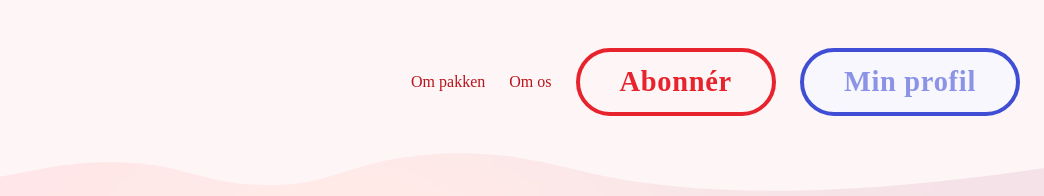
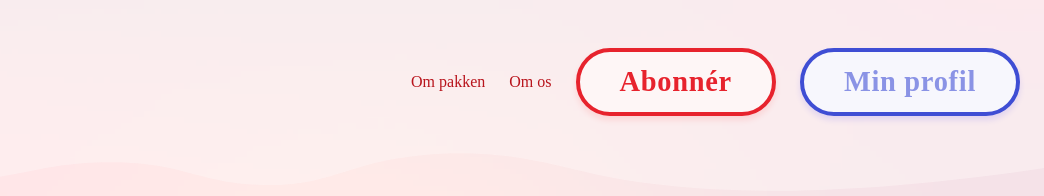
Before and after one commit to laba0002/period, an Astro site: page / in a window 1280 px wide. Shown: the top 196 px of the page, 236-1280 px from the left. Built offline with nearby package versions, Linux system fonts and the light colour scheme; Astro itself is replaced by a stand-in of ours; a web font is replaced by a local one.

Commit message:
boxshadow

```diff
--- a/src/components/Button.astro
+++ b/src/components/Button.astro
@@ -6,9 +6,9 @@ const buttonStyling = " border-blue-900 rounded-border_radius-3xl border-md trac
 const variantClasses = {
     "textlink": "underline",
 
-"primary": " border-red-500 bg-red-50 text-red-500 hover:border-blue-500 hover:bg-blue-400",
+"primary": " border-red-500 bg-red-50 text-red-500 hover:border-blue-500 hover:bg-blue-400 shadow-dropred hover:shadow-innerred",
 
-"secondary": "border-blue-700 bg-blue-50 text-blue-700 hover:text-gray-200 hover:border-blue-900 hover:bg-blue-800",
+"secondary": "border-blue-700 bg-blue-50 text-blue-700 hover:text-gray-200 hover:border-blue-900 hover:bg-blue-800 shadow-dropblue hover:shadow-innerblue",
 
 };
 
--- a/src/components/Wave.astro
+++ b/src/components/Wave.astro
@@ -3,6 +3,7 @@
     <style>
       .fill_wave {
         fill: #FEF6F6;
+        opacity: 50%;
       }
     </style>
   </defs>
--- a/tailwind.config.mjs
+++ b/tailwind.config.mjs
@@ -128,18 +128,13 @@ export default {
         "border_radius-2xl": "79px",
         "border_radius-3xl": "100px",
       },
-      BoxShadow: {
-        dropred: "5px 6px 7px 0px #FF005D",
-        dropblue: "5px 6px 7px 0px #A3AAEB",
-        innerred: "5px 6px 7px 0px #FF005D inset",
-        innerblue: "5px 6px 7px 0px #A3AAEB inset",
+      boxShadow: {
+        dropred: "0 4px 6px rgba(255, 0, 0, 0.1)",
+        innerred: "inset 0 2px 4px rgba(255, 0, 0, 0.1)",
+        dropblue: "0 4px 6px rgba(0, 0, 255, 0.1)",
+        innerblue: "inset 0 2px 4px rgba(0, 0, 255, 0.1)",
       },
     },
   },
-  plugins: [
-    require("@tailwindcss/typography"),
-    require("@tailwindcss/forms"),
-    require("@tailwindcss/aspect-ratio"),
-    require("@tailwindcss/container-queries"),
-  ],
+  plugins: [require("@tailwindcss/typography"), require("@tailwindcss/forms"), require("@tailwindcss/aspect-ratio"), require("@tailwindcss/container-queries")],
 };
```
